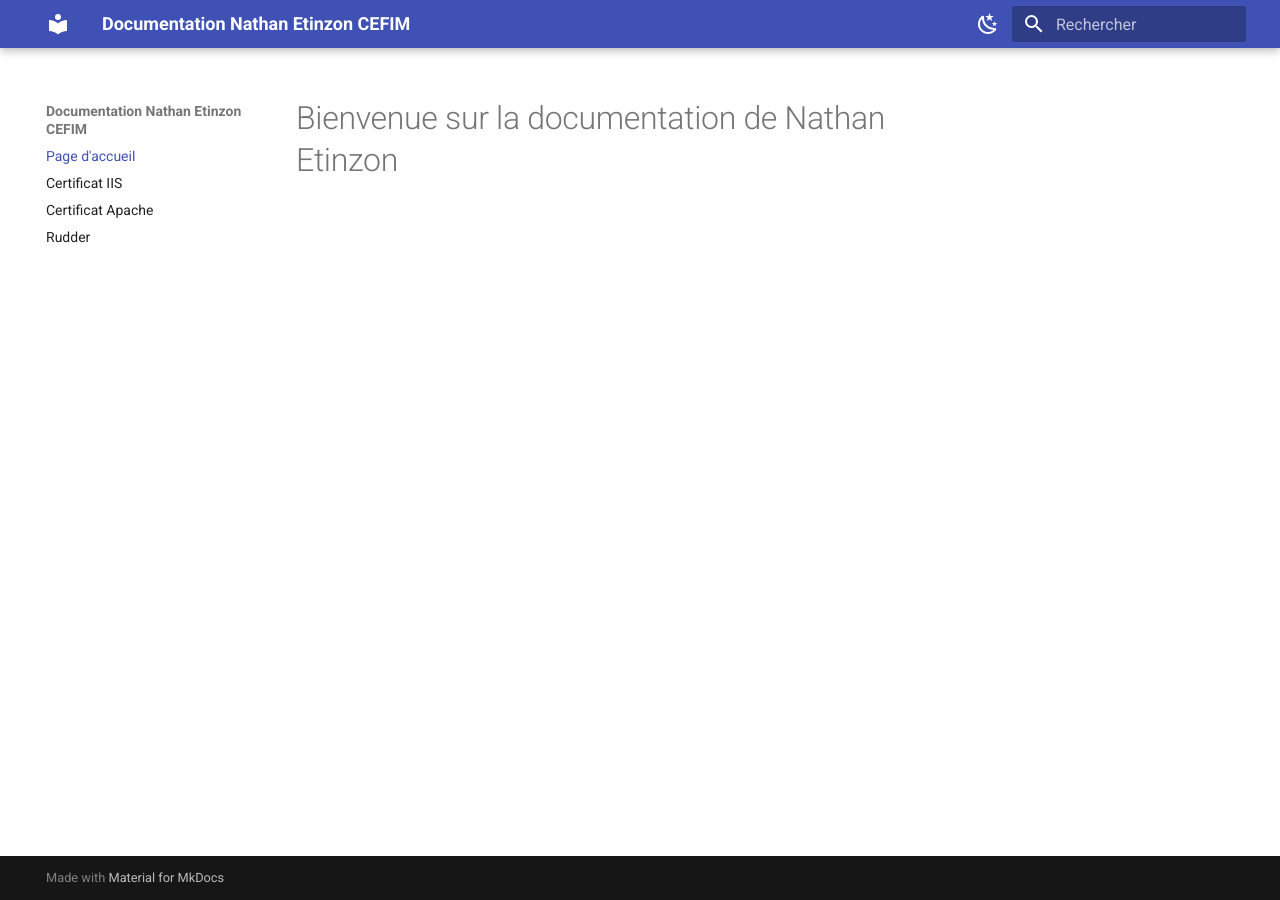
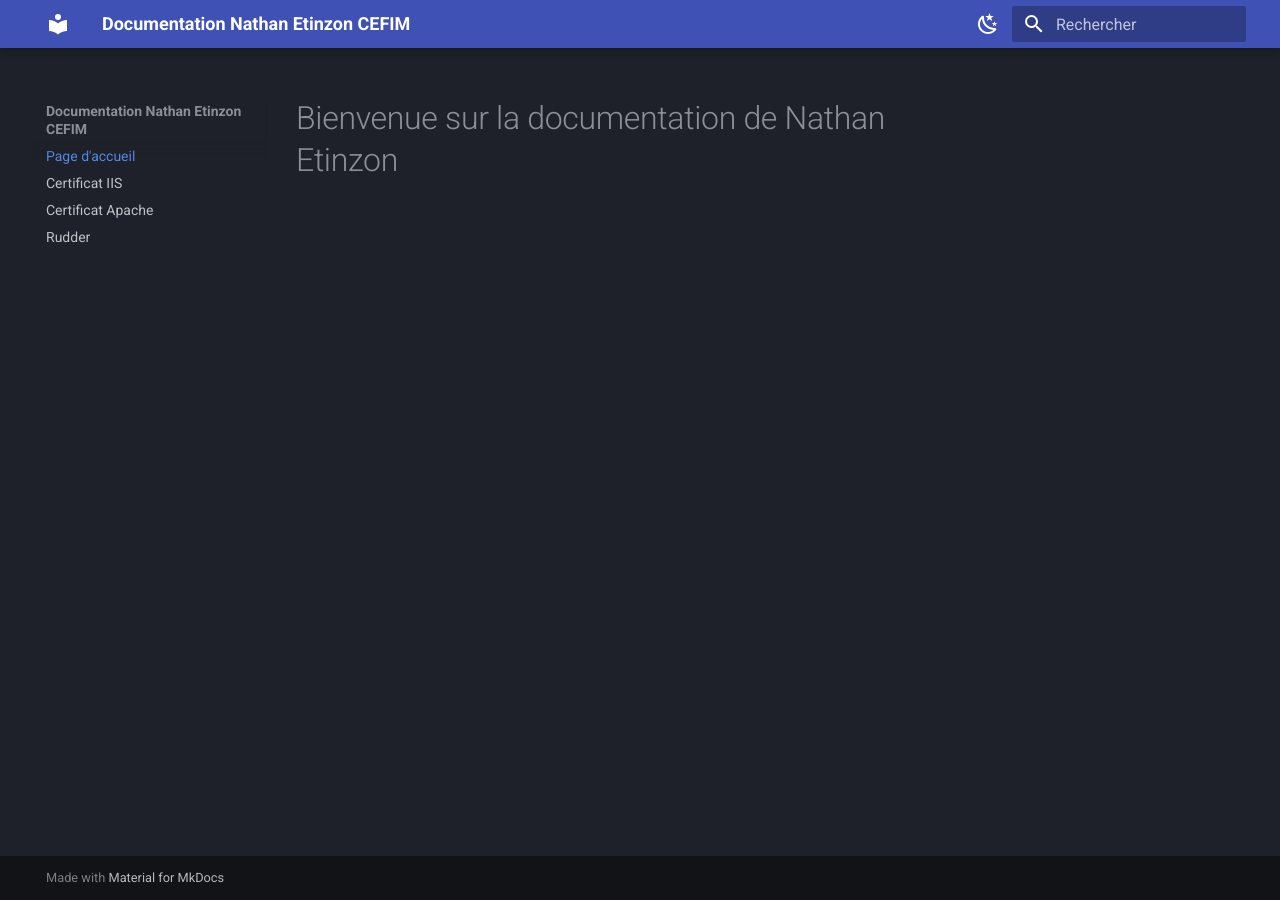
Before and after one commit to NathanEtinzon/CEFIM, an MkDocs documentation site: the page built from docs/index.md, in a window 1280 px wide. Built offline with MkDocs 1.6.1 and Material for MkDocs 9.7.7, drawn with Linux system fonts in a browser that asks for light colours.

Commit message:
Modification mode nuit/jour

```diff
--- a/mkdocs.yml
+++ b/mkdocs.yml
@@ -4,14 +4,14 @@ theme:
   language: fr
   palette:
 
-    # Palette toggle for light mode
-    - scheme: default
+    # Swtich pour mode nuit
+    - scheme: slate
       toggle:
         icon: material/weather-night
         name: Thème nuit
 
-    # Palette toggle for dark mode
-    - scheme: slate
+    # Swtich pour mode jour
+    - scheme: default
       toggle:
         icon: material/weather-sunny
         name: Thème jour
```
